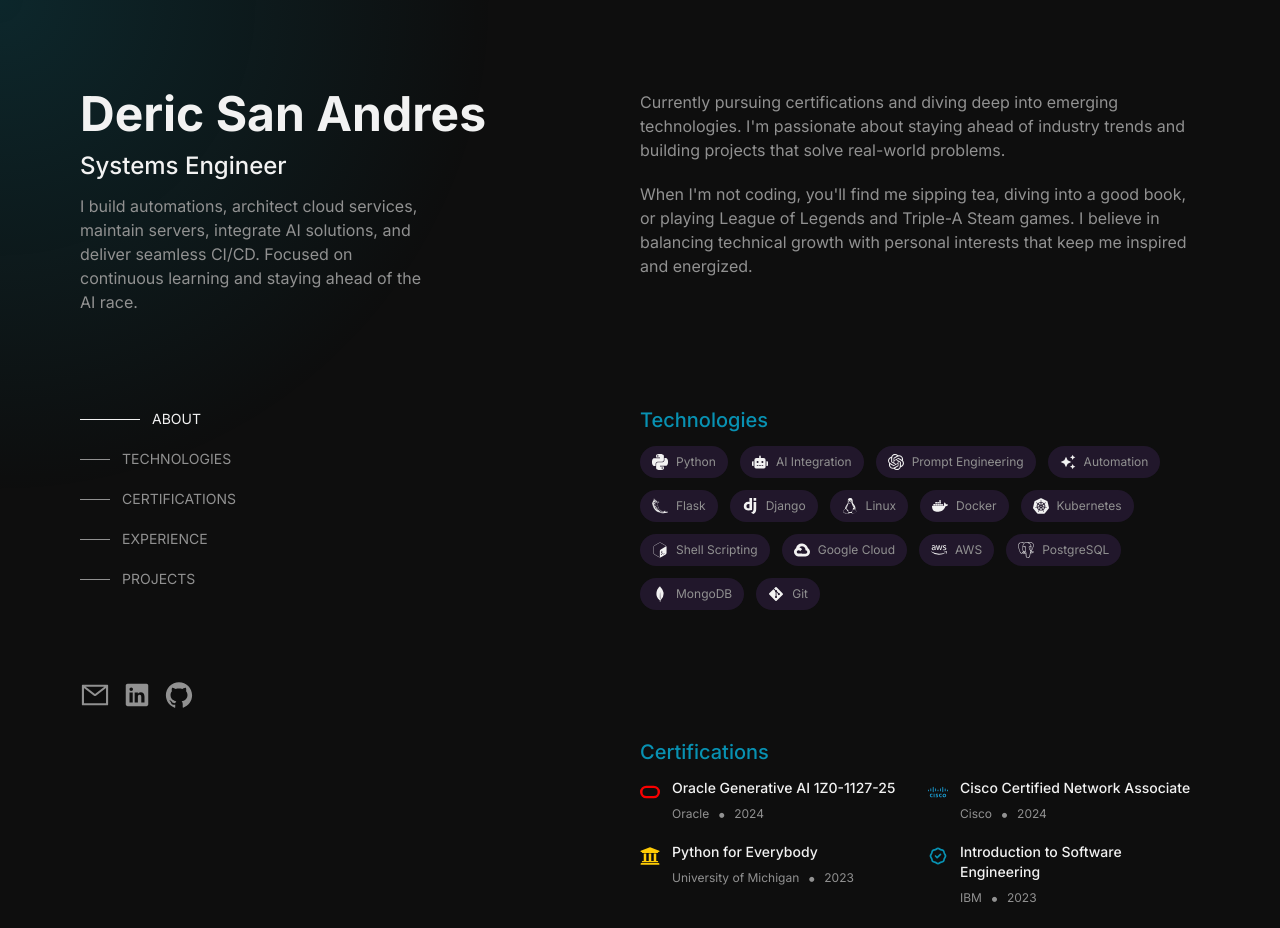
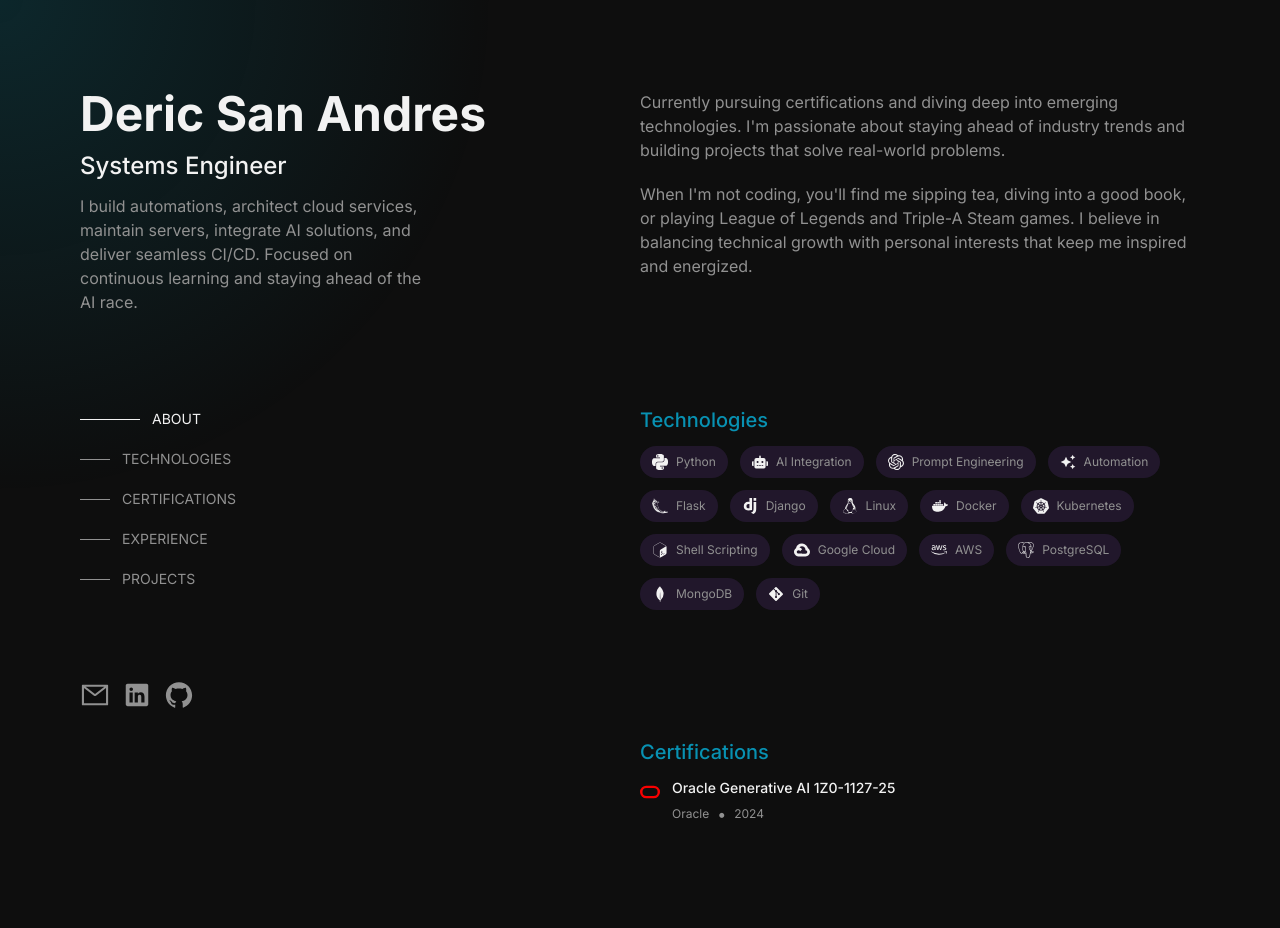
Before and after one commit to dericsanandres/modern-portfolio, a Next.js app: page / in a window 1280 px wide. Shown: the top 928 px of the page. Built offline with nearby package versions, Linux system fonts and the light colour scheme; no server answers.

Commit message:
refactor: remove courses

```diff
--- a/src/constants/certifications.ts
+++ b/src/constants/certifications.ts
@@ -6,32 +6,4 @@
     credentialId: null,
     url: null
   },
-  {
-    name: 'Cisco Certified Network Associate',
-    issuer: 'Cisco',
-    date: '2024',
-    credentialId: null,
-    url: null
-  },
-  {
-    name: 'Python for Everybody',
-    issuer: 'University of Michigan',
-    date: '2023',
-    credentialId: null,
-    url: null
-  },
-  {
-    name: 'Introduction to Software Engineering',
-    issuer: 'IBM',
-    date: '2023',
-    credentialId: null,
-    url: null
-  },
-  {
-    name: 'Hands-on Introduction to Linux Commands and Shell Scripting',
-    issuer: 'IBM',
-    date: '2023',
-    credentialId: null,
-    url: null
-  }
 ];
```
